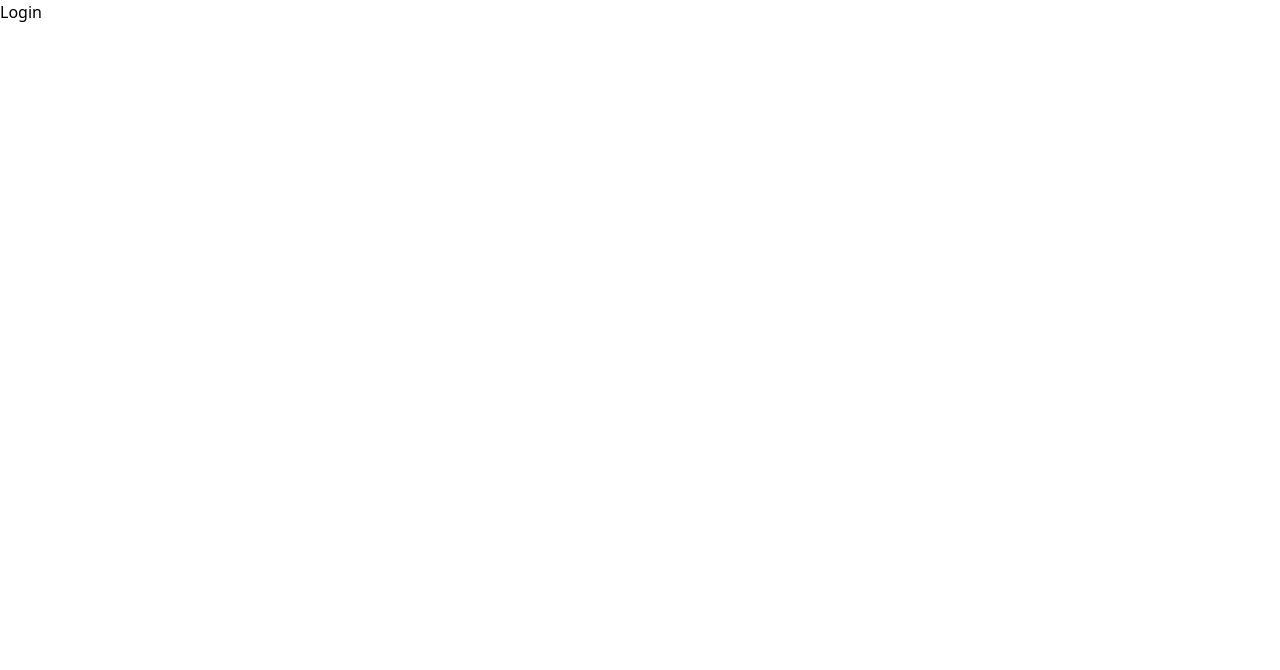
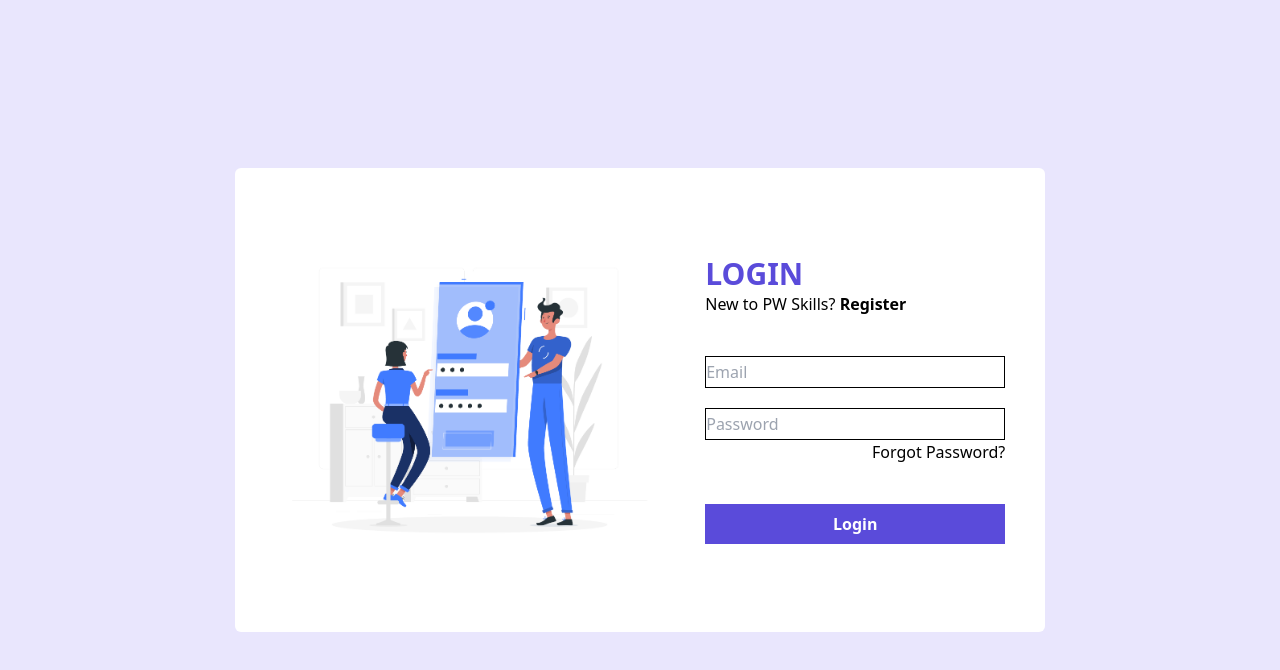
Before and after one commit to kedar1998/pwskills, a React (Create React App) app: page /login in a window 1280 px wide. Shown: the top 670 px of the page. Built offline with nearby package versions, Linux system fonts and the light colour scheme.

Commit message:
add signup and login form

```diff
--- /dev/null
+++ b/src/components/Logincomp.js
@@ -0,0 +1,33 @@
+import React from 'react'
+import loginimg from '../assets/loginimg.png'
+import {Link} from 'react-router-dom'
+
+const Logincomp = () => {
+  return (
+    <div className='h-[100vh] bg-[#E9E6FD] flex justify-center items-center'>
+      <div className='p-10 bg-white  flex items-center rounded-md'>
+        {/* LEFT */}
+        <div className=''>
+          <img src={loginimg} alt="img"  className='h-96'/>
+        </div>
+
+        {/* RIGHT */}
+        <div className='pl-10'>
+          <h2 className='text-[#5A4BDA] font-bold text-3xl'>LOGIN</h2>
+          <p className='pb-10'>New to PW Skills? <Link to="/signup" className='font-bold'>Register</Link></p>
+
+          <div className='flex flex-col space-y-5'>
+            <input type="email" className='border border-black w-[300px] h-8' placeholder='Email'/>
+            <input type="password" className='border border-black w-[300px] h-8' placeholder='Password'/>
+          </div>
+
+          <p className='text-right cursor-pointer'>Forgot Password?</p>
+
+          <button className='mt-10 bg-[#5A4BDA] w-full py-2 text-white font-bold'>Login</button>
+        </div>
+      </div>
+    </div>
+  )
+}
+
+export default Logincomp
--- a/src/pages/Login.js
+++ b/src/pages/Login.js
@@ -1,8 +1,11 @@
 import React from 'react'
+import Logincomp from '../components/Logincomp'
 
 const Login = () => {
   return (
-    <div>Login</div>
+    <div>
+      <Logincomp />
+    </div>
   )
 }
 
--- a/src/pages/Signup.js
+++ b/src/pages/Signup.js
@@ -1,8 +1,29 @@
 import React from 'react'
-
+import signupimg from '../assets/registerimg.png'
+import {Link} from 'react-router-dom'
 const Signup = () => {
   return (
-    <div>Signup</div>
+    <div className='h-[100vh] bg-[#E9E6FD] flex justify-center items-center'>
+      <div className='p-10 bg-white  flex items-center rounded-md'>
+        {/* LEFT */}
+        <div className=''>
+          <img src={signupimg} alt="img"  className='h-96'/>
+        </div>
+
+        {/* RIGHT */}
+        <div className='pl-10'>
+          <h2 className='text-[#5A4BDA] font-bold text-3xl'>Register</h2>
+          <p className='pb-10'>Already a member? <Link to="/login" className='font-bold'>Login</Link></p>
+
+          <div className='flex flex-col space-y-5'>
+            <input type="number" className='border border-black w-[300px] h-8' placeholder='+91 7766556677'/>
+          </div>
+
+
+          <button className='mt-10 bg-[#5A4BDA] w-full py-2 text-white font-bold'>Send OTP</button>
+        </div>
+      </div>
+    </div>
   )
 }
 
```
Also changed, not shown: src/assets/loginimg.png (added), src/assets/registerimg.png (added).
